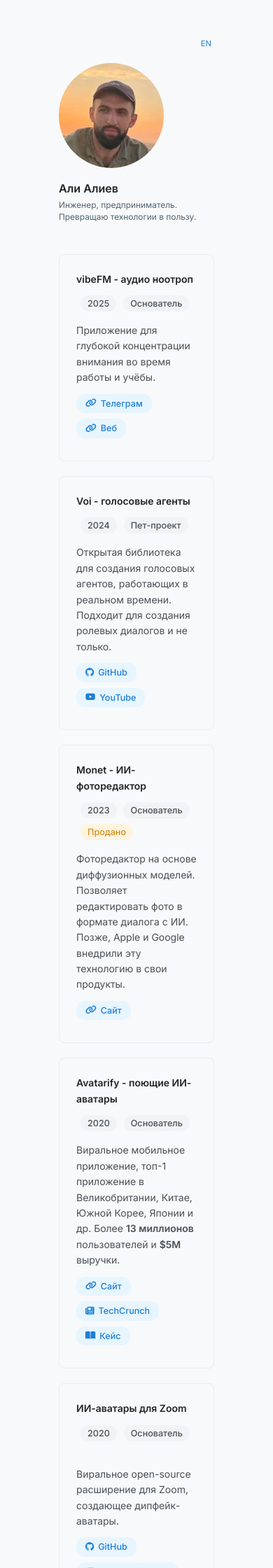
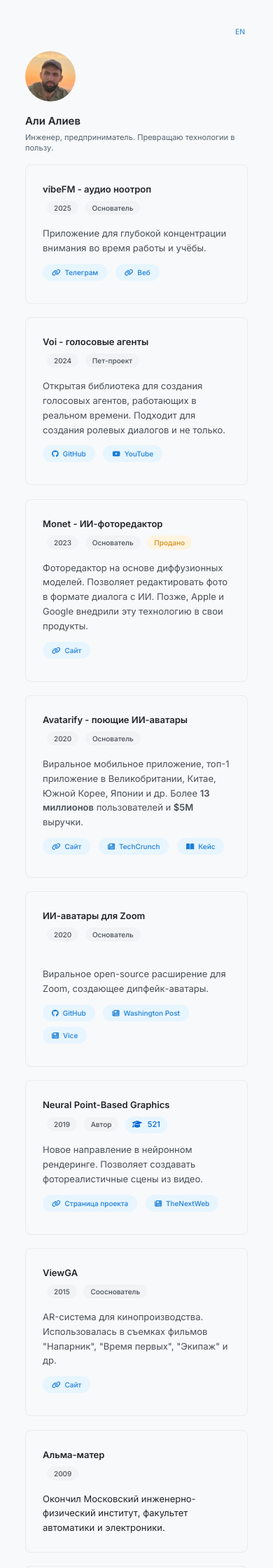
Before and after one commit to alievk/alievk.github.io, a Jekyll site: the page built from index.md, in a window 390 px wide. Shown: the top 2240 px of the page at 70% size. Built offline with Jekyll 4.4.1, drawn with Linux system fonts in a browser that asks for light colours; grey boxes are pictures that could not be loaded.

Commit message:
fix mobile

```diff
--- a/assets/css/style.css
+++ b/assets/css/style.css
@@ -268,6 +268,19 @@
    10) Mobile tweaks
    ================================ */
 @media (max-width: 600px) {
+    :root {
+        font-size: 13px;
+    }
+    .container {
+        padding: 16px;
+    }
+    .profile-container {
+        margin-bottom: 0;
+    }
+    .profile-photo {
+        width: 72px;
+        height: 72px;
+    }
     .page-layout {
         grid-template-columns: 1fr;
         gap: 16px;
@@ -278,7 +291,7 @@
     }
 
     .project-title {
-        margin-bottom: 12px;  /* Space between title and tags */
+        margin-bottom: 6px;  /* Space between title and tags */
     }
 
     .project-tags {
@@ -288,6 +301,7 @@
     }
 
     .tag {
+        font-size: 10px;
         margin-bottom: 8px;
         line-height: 1.2;  /* Tighter line height for tags */
     }
@@ -302,4 +316,8 @@
         margin-top: 0px;  /* Explicit space after tags */
         margin-bottom: 4px;
     }
+
+    .project-links .link {
+        font-size: 10px;
+    }
 }
```
